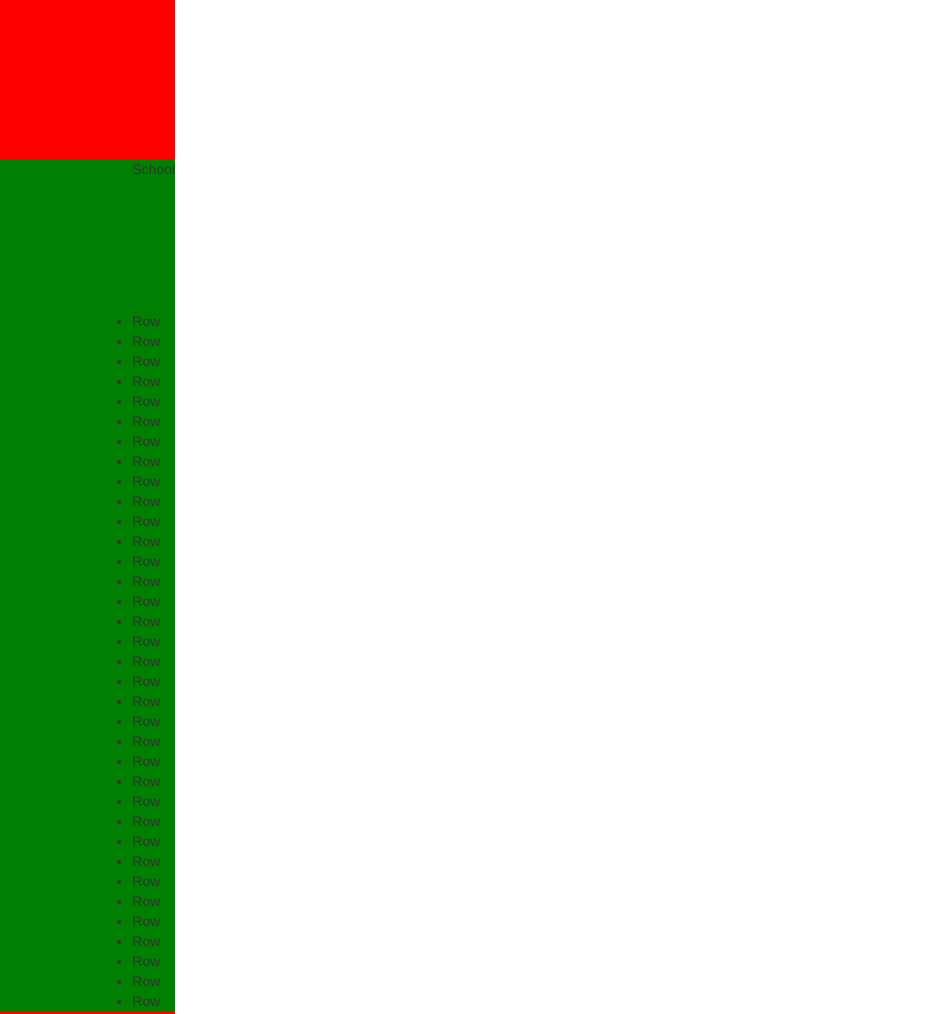
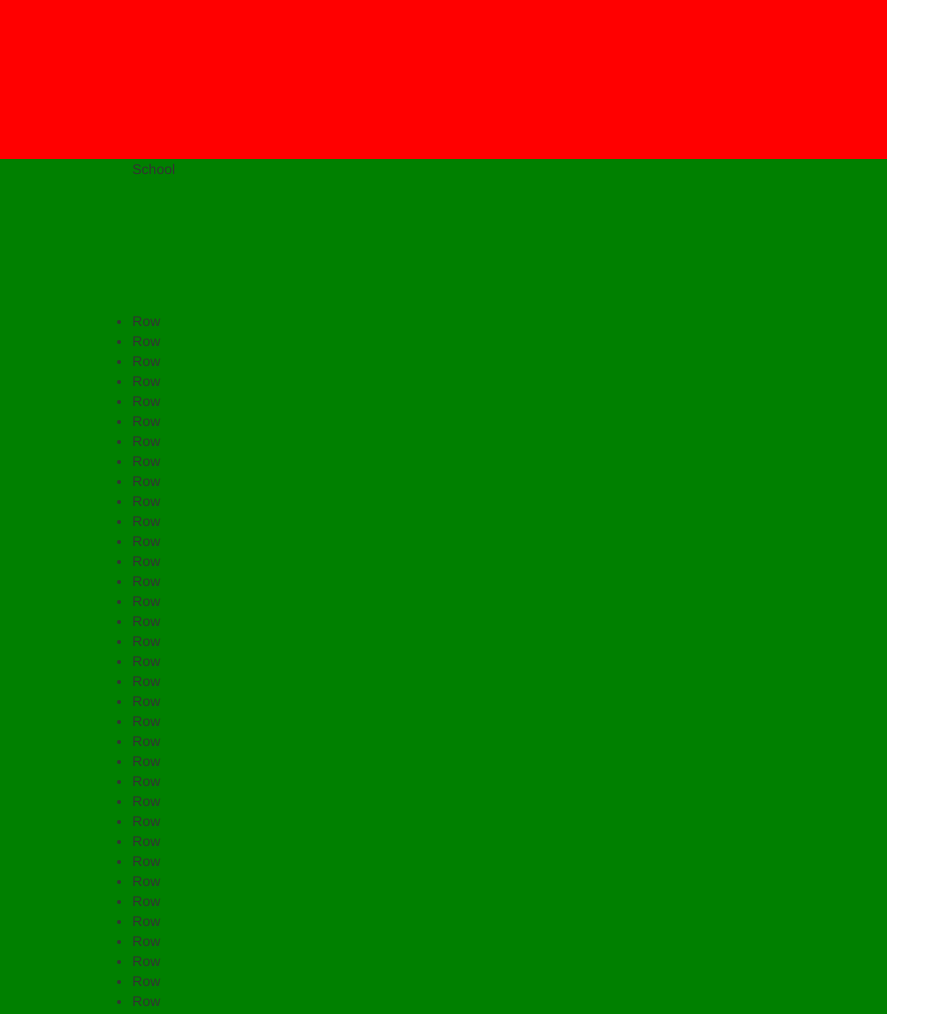
Before and after one commit to itzurabhi/itzurabhi.github.io, a plain HTML site: page print.html in a window 1280 px wide. Shown: the top 1014 px of the page, without its empty margins (0-950 px from the left). Drawn offline with nearby package versions, Linux system fonts and the light colour scheme.

Commit message:
Page size set

```diff
--- a/print.html
+++ b/print.html
@@ -28,6 +28,8 @@
             background-color: green;
             margin: 0;
             padding: 0;
+            width: 9.24in;
+            height: 12.1in;
         }
 
         .PageBreak {
```
